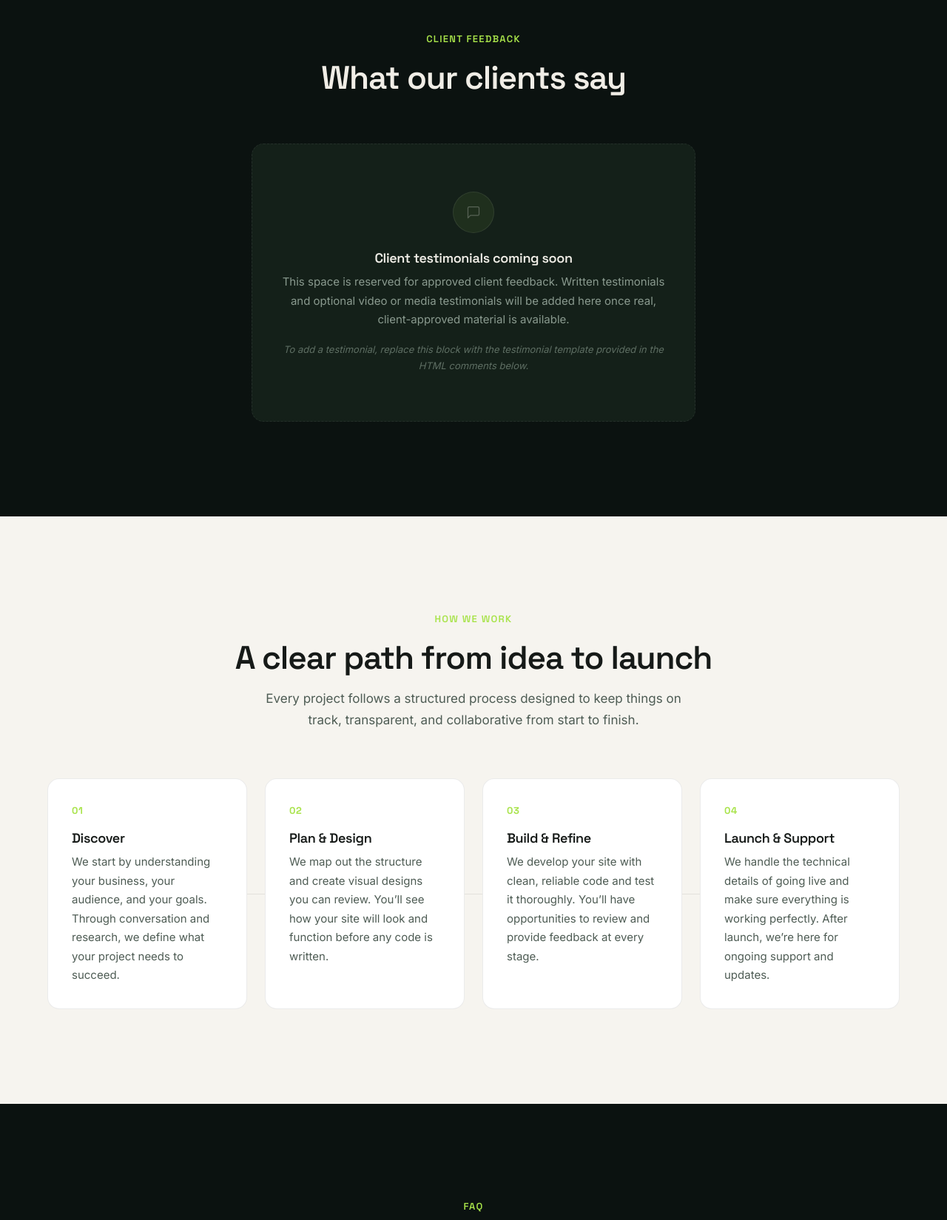
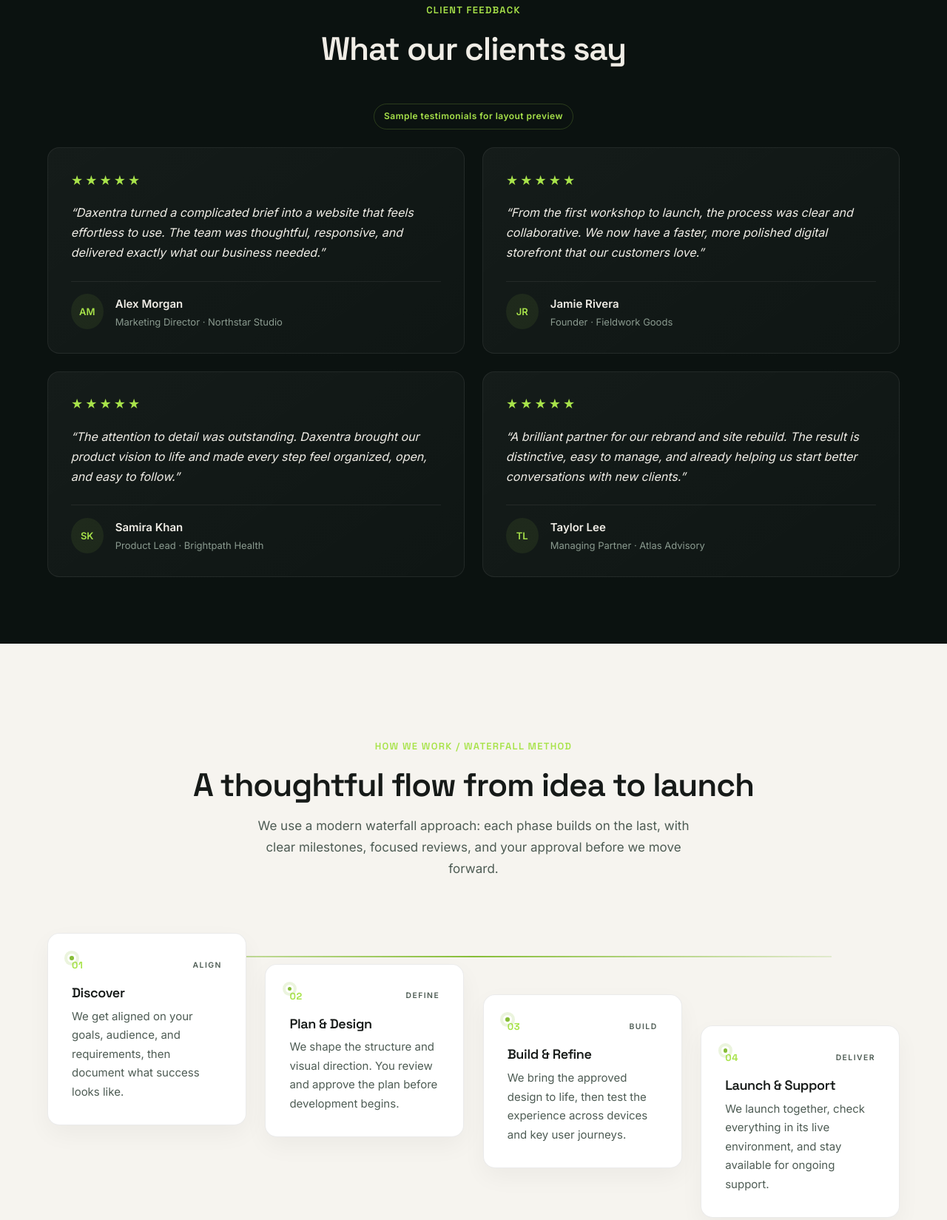
Before and after one commit to dinesh7668/Daxentra, a plain HTML site: page index.html in a window 1280 px wide. Shown: the part 5938-7587 px from the top of the page at 74% size. Drawn offline with Linux system fonts and the light colour scheme.

Commit message:
Updated website design and functionality

```diff
--- a/css/styles.css
+++ b/css/styles.css
@@ -1091,6 +1091,26 @@ h1, h2, h3, h4, h5, h6 {
    16. TESTIMONIALS
    ============================================================ */
 
+#testimonials {
+  padding: clamp(3.5rem, 7vw, 6rem) 0;
+}
+
+#testimonials .section-header {
+  margin-bottom: clamp(2rem, 4vw, 3rem);
+}
+
+.testimonial-demo-note {
+  width: fit-content;
+  margin: 0 auto var(--space-lg);
+  padding: .4rem .8rem;
+  border: 1px solid rgba(168, 227, 74, .2);
+  border-radius: 999px;
+  color: var(--accent);
+  font-size: .75rem;
+  font-weight: 600;
+  letter-spacing: .04em;
+}
+
 .testimonials-placeholder {
   max-width: 600px;
   margin: 0 auto;
@@ -1139,19 +1159,37 @@ h1, h2, h3, h4, h5, h6 {
 /* Testimonial grid — for when real testimonials are added */
 .testimonials-grid {
   display: grid;
-  grid-template-columns: repeat(auto-fit, minmax(320px, 1fr));
+  grid-template-columns: repeat(2, minmax(0, 1fr));
   gap: var(--space-lg);
 }
 
 .testimonial-card {
-  background: var(--bg-card);
+  display: flex;
+  flex-direction: column;
+  min-height: 250px;
+  background: linear-gradient(145deg, rgba(255,255,255,.045), rgba(255,255,255,.018));
   border: 1px solid var(--border-subtle);
   border-radius: var(--radius-lg);
-  padding: var(--space-xl);
+  padding: clamp(1.25rem, 2.4vw, 2rem);
+  transition: transform .25s ease, border-color .25s ease, background .25s ease;
+}
+
+.testimonial-card:hover {
+  transform: translateY(-4px);
+  border-color: rgba(168, 227, 74, .35);
+  background: linear-gradient(145deg, rgba(168,227,74,.07), rgba(255,255,255,.025));
+}
+
+.testimonial-rating {
+  margin-bottom: var(--space-md);
+  color: var(--accent);
+  font-size: 1rem;
+  letter-spacing: .16em;
 }
 
 .testimonial-quote {
-  font-size: 1.0625rem;
+  flex: 1;
+  font-size: 1rem;
   line-height: 1.7;
   color: var(--text-primary);
   margin-bottom: var(--space-lg);
@@ -1162,13 +1200,21 @@ h1, h2, h3, h4, h5, h6 {
   display: flex;
   align-items: center;
   gap: var(--space-md);
-}
-
-.testimonial-avatar img {
+  padding-top: var(--space-md);
+  border-top: 1px solid var(--border-subtle);
+}
+
+.testimonial-avatar {
+  display: grid;
+  flex: 0 0 44px;
   width: 48px;
   height: 48px;
   border-radius: 50%;
-  object-fit: cover;
+  place-items: center;
+  background: var(--accent-subtle);
+  color: var(--accent);
+  font-size: .8125rem;
+  font-weight: 700;
 }
 
 .testimonial-name {
@@ -1183,6 +1229,16 @@ h1, h2, h3, h4, h5, h6 {
   color: var(--text-secondary);
 }
 
+@media (max-width: 700px) {
+  .testimonials-grid {
+    grid-template-columns: 1fr;
+  }
+
+  .testimonial-card {
+    min-height: 0;
+  }
+}
+
 
 /* ============================================================
    17. PROCESS
@@ -1193,6 +1249,28 @@ h1, h2, h3, h4, h5, h6 {
   grid-template-columns: repeat(4, 1fr);
   gap: var(--space-lg);
   counter-reset: process-step;
+}
+
+/* Waterfall process: each phase steps down into the next. */
+.waterfall-steps {
+  --waterfall-green: #86bd37;
+  position: relative;
+  align-items: start;
+  gap: clamp(1rem, 2vw, 1.75rem);
+  padding: .5rem 0 1.5rem;
+}
+
+.waterfall-steps::before {
+  content: '';
+  position: absolute;
+  z-index: 0;
+  top: 2.45rem;
+  left: 8%;
+  right: 8%;
+  height: 2px;
+  background: linear-gradient(90deg, rgba(134,189,55,.18), var(--waterfall-green), rgba(134,189,55,.18));
+  transform-origin: left;
+  animation: waterfall-flow 1.2s ease both;
 }
 
 .process-step {
@@ -1201,26 +1279,48 @@ h1, h2, h3, h4, h5, h6 {
   border: 1px solid var(--border-light);
   border-radius: var(--radius-lg);
   background: var(--bg-light-card);
-  transition: border-color var(--duration-normal) var(--ease-out);
+  box-shadow: 0 12px 32px rgba(22,26,24,.045);
+  transition: border-color var(--duration-normal) var(--ease-out), transform .35s ease, box-shadow .35s ease;
+  animation: waterfall-enter .7s cubic-bezier(.2,.7,.2,1) both;
+  animation-delay: calc(var(--waterfall-index, 0) * 120ms);
+}
+
+.waterfall-steps .process-step:nth-child(1) { --waterfall-index: 0; }
+.waterfall-steps .process-step:nth-child(2) { --waterfall-index: 1; margin-top: 2.6rem; }
+.waterfall-steps .process-step:nth-child(3) { --waterfall-index: 2; margin-top: 5.2rem; }
+.waterfall-steps .process-step:nth-child(4) { --waterfall-index: 3; margin-top: 7.8rem; }
+
+.waterfall-steps .process-step::before {
+  content: '';
+  position: absolute;
+  z-index: 2;
+  top: 1.7rem;
+  left: 1.65rem;
+  width: .72rem;
+  height: .72rem;
+  border: 3px solid var(--bg-light-card);
+  border-radius: 50%;
+  background: var(--waterfall-green);
+  box-shadow: 0 0 0 4px rgba(134,189,55,.17);
 }
 
 .process-step:hover {
-  border-color: rgba(168, 227, 74, 0.3);
+  border-color: rgba(134, 189, 55, 0.55);
+  transform: translateY(-5px);
+  box-shadow: 0 20px 42px rgba(22,26,24,.1);
 }
 
 /* Connector line between steps */
 .process-step:not(:last-child)::after {
   content: '';
   position: absolute;
-  top: 50%;
-  right: calc(-1 * var(--space-lg) / 2 - 1px);
-  width: var(--space-lg);
-  height: 1px;
-  background: var(--border-light);
-  transform: translateX(50%);
+  display: none;
 }
 
 .step-number {
+  display: flex;
+  align-items: center;
+  justify-content: space-between;
   font-family: var(--font-display);
   font-size: 0.8125rem;
   font-weight: 700;
@@ -1229,6 +1329,12 @@ h1, h2, h3, h4, h5, h6 {
   margin-bottom: var(--space-md);
 }
 
+.step-kicker {
+  color: var(--text-dark-secondary);
+  font: 700 .65rem/1 var(--font-body);
+  letter-spacing: .14em;
+}
+
 .step-title {
   font-size: 1.125rem;
   font-weight: 600;
@@ -1240,6 +1346,40 @@ h1, h2, h3, h4, h5, h6 {
   font-size: 0.9375rem;
   line-height: 1.7;
   color: var(--text-dark-secondary);
+}
+
+@keyframes waterfall-flow { from { transform: scaleX(0); opacity: .35; } to { transform: scaleX(1); opacity: 1; } }
+@keyframes waterfall-enter { from { opacity: 0; } to { opacity: 1; } }
+
+@media (max-width: 1024px) {
+  .waterfall-steps { grid-template-columns: repeat(4, minmax(0, 1fr)); }
+  .waterfall-steps::before { left: 12%; right: 12%; }
+  .waterfall-steps .process-step:nth-child(2) { margin-top: 1.7rem; }
+  .waterfall-steps .process-step:nth-child(3) { margin-top: 3.4rem; }
+  .waterfall-steps .process-step:nth-child(4) { margin-top: 5.1rem; }
+}
+
+@media (max-width: 767px) {
+  .waterfall-steps { gap: 1rem; padding-left: 1.35rem; }
+  .waterfall-steps::before {
+    top: 1rem;
+    bottom: 1rem;
+    left: .35rem;
+    right: auto;
+    width: 2px;
+    height: auto;
+    background: linear-gradient(180deg, rgba(134,189,55,.2), var(--waterfall-green), rgba(134,189,55,.2));
+    transform: scaleY(1);
+    transform-origin: top;
+  }
+  .waterfall-steps .process-step:nth-child(n) { margin-top: 0; }
+  .waterfall-steps .process-step { padding: 1.35rem; }
+  .waterfall-steps .process-step::before { top: 1.55rem; left: -1.62rem; }
+}
+
+@media (prefers-reduced-motion: reduce) {
+  .waterfall-steps::before, .waterfall-steps .process-step { animation: none; }
+  .waterfall-steps .process-step { opacity: 1; }
 }
 
 
--- a/index.html
+++ b/index.html
@@ -475,44 +475,29 @@
           <h2 class="section-title">What our clients say</h2>
         </div>
 
-        <!-- NOTE: This section contains placeholder content. Do not publish
-             without replacing it with real, client-approved testimonials. -->
-        <div class="testimonials-placeholder reveal">
-          <div class="placeholder-notice">
-            <div class="placeholder-icon" aria-hidden="true">
-              <svg width="32" height="32" viewBox="0 0 24 24" fill="none" stroke="currentColor" stroke-width="1.5" stroke-linecap="round" stroke-linejoin="round"><path d="M21 15a2 2 0 0 1-2 2H7l-4 4V5a2 2 0 0 1 2-2h14a2 2 0 0 1 2 2z"/></svg>
-            </div>
-            <h3 class="placeholder-title">Client testimonials coming soon</h3>
-            <p class="placeholder-text">
-              This space is reserved for approved client feedback. Written testimonials
-              and optional video or media testimonials will be added here once real,
-              client-approved material is available.
-            </p>
-            <p class="placeholder-hint">
-              To add a testimonial, replace this block with the testimonial template
-              provided in the HTML comments below.
-            </p>
-          </div>
+        <p class="testimonial-demo-note">Sample testimonials for layout preview</p>
+        <div class="testimonials-grid">
+          <blockquote class="testimonial-card reveal">
+            <div class="testimonial-rating" aria-label="5 out of 5 stars">★★★★★</div>
+            <p class="testimonial-quote">“Daxentra turned a complicated brief into a website that feels effortless to use. The team was thoughtful, responsive, and delivered exactly what our business needed.”</p>
+            <footer class="testimonial-author"><span class="testimonial-avatar" aria-hidden="true">AM</span><div><cite class="testimonial-name">Alex Morgan</cite><p class="testimonial-role">Marketing Director · Northstar Studio</p></div></footer>
+          </blockquote>
+          <blockquote class="testimonial-card reveal">
+            <div class="testimonial-rating" aria-label="5 out of 5 stars">★★★★★</div>
+            <p class="testimonial-quote">“From the first workshop to launch, the process was clear and collaborative. We now have a faster, more polished digital storefront that our customers love.”</p>
+            <footer class="testimonial-author"><span class="testimonial-avatar" aria-hidden="true">JR</span><div><cite class="testimonial-name">Jamie Rivera</cite><p class="testimonial-role">Founder · Fieldwork Goods</p></div></footer>
+          </blockquote>
+          <blockquote class="testimonial-card reveal">
+            <div class="testimonial-rating" aria-label="5 out of 5 stars">★★★★★</div>
+            <p class="testimonial-quote">“The attention to detail was outstanding. Daxentra brought our product vision to life and made every step feel organized, open, and easy to follow.”</p>
+            <footer class="testimonial-author"><span class="testimonial-avatar" aria-hidden="true">SK</span><div><cite class="testimonial-name">Samira Khan</cite><p class="testimonial-role">Product Lead · Brightpath Health</p></div></footer>
+          </blockquote>
+          <blockquote class="testimonial-card reveal">
+            <div class="testimonial-rating" aria-label="5 out of 5 stars">★★★★★</div>
+            <p class="testimonial-quote">“A brilliant partner for our rebrand and site rebuild. The result is distinctive, easy to manage, and already helping us start better conversations with new clients.”</p>
+            <footer class="testimonial-author"><span class="testimonial-avatar" aria-hidden="true">TL</span><div><cite class="testimonial-name">Taylor Lee</cite><p class="testimonial-role">Managing Partner · Atlas Advisory</p></div></footer>
+          </blockquote>
         </div>
-
-        <!--
-          TESTIMONIAL TEMPLATE — Copy and use for each real testimonial:
-
-          <div class="testimonials-grid">
-            <blockquote class="testimonial-card reveal">
-              <p class="testimonial-quote">"[Client-approved quote goes here.]"</p>
-              <footer class="testimonial-author">
-                <div class="testimonial-avatar">
-                  <img src="assets/[photo].jpg" alt="Photo of [Client Name]" width="48" height="48">
-                </div>
-                <div>
-                  <cite class="testimonial-name">[Client Name]</cite>
-                  <p class="testimonial-role">[Role], [Company]</p>
-                </div>
-              </footer>
-            </blockquote>
-          </div>
-        -->
       </div>
     </section>
 
@@ -520,56 +505,52 @@
     <section class="section section-light" id="process">
       <div class="container">
         <div class="section-header reveal">
-          <p class="section-label">How We Work</p>
-          <h2 class="section-title">A clear path from idea to launch</h2>
+          <p class="section-label">How We Work <span aria-hidden="true">/</span> Waterfall method</p>
+          <h2 class="section-title">A thoughtful flow from idea to launch</h2>
           <p class="section-description">
-            Every project follows a structured process designed to keep things on track,
-            transparent, and collaborative from start to finish.
+            We use a modern waterfall approach: each phase builds on the last, with clear
+            milestones, focused reviews, and your approval before we move forward.
           </p>
         </div>
 
-        <ol class="process-steps" role="list">
+        <ol class="process-steps waterfall-steps" role="list" aria-label="Our waterfall project phases">
 
           <li class="process-step reveal">
-            <div class="step-number" aria-hidden="true">01</div>
+            <div class="step-number"><span aria-hidden="true">01</span><span class="step-kicker">ALIGN</span></div>
             <div class="step-content">
               <h3 class="step-title">Discover</h3>
               <p class="step-description">
-                We start by understanding your business, your audience, and your goals.
-                Through conversation and research, we define what your project needs to succeed.
+                We get aligned on your goals, audience, and requirements, then document what success looks like.
               </p>
             </div>
           </li>
 
           <li class="process-step reveal">
-            <div class="step-number" aria-hidden="true">02</div>
+            <div class="step-number"><span aria-hidden="true">02</span><span class="step-kicker">DEFINE</span></div>
             <div class="step-content">
               <h3 class="step-title">Plan &amp; Design</h3>
               <p class="step-description">
-                We map out the structure and create visual designs you can review. You&rsquo;ll
-                see how your site will look and function before any code is written.
+                We shape the structure and visual direction. You review and approve the plan before development begins.
               </p>
             </div>
           </li>
 
           <li class="process-step reveal">
-            <div class="step-number" aria-hidden="true">03</div>
+            <div class="step-number"><span aria-hidden="true">03</span><span class="step-kicker">BUILD</span></div>
             <div class="step-content">
               <h3 class="step-title">Build &amp; Refine</h3>
               <p class="step-description">
-                We develop your site with clean, reliable code and test it thoroughly.
-                You&rsquo;ll have opportunities to review and provide feedback at every stage.
+                We bring the approved design to life, then test the experience across devices and key user journeys.
               </p>
             </div>
           </li>
 
           <li class="process-step reveal">
-            <div class="step-number" aria-hidden="true">04</div>
+            <div class="step-number"><span aria-hidden="true">04</span><span class="step-kicker">DELIVER</span></div>
             <div class="step-content">
               <h3 class="step-title">Launch &amp; Support</h3>
               <p class="step-description">
-                We handle the technical details of going live and make sure everything is
-                working perfectly. After launch, we&rsquo;re here for ongoing support and updates.
+                We launch together, check everything in its live environment, and stay available for ongoing support.
               </p>
             </div>
           </li>
```
